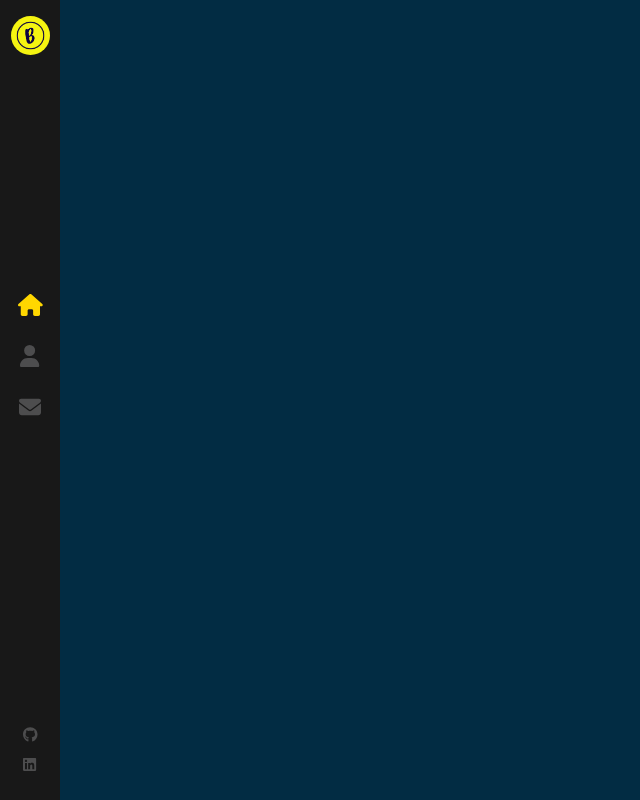
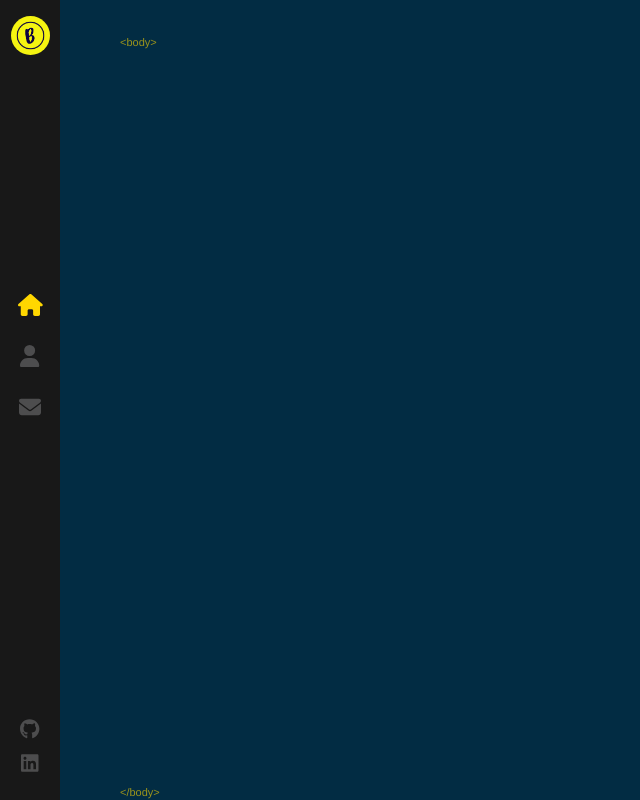
Before and after one commit to bryanmej/portfolio-animation, a React (Create React App) app: page / in a window 1280 px wide. Shown: the whole page, without its empty margins (0-640 px from the left). Built offline with nearby package versions, Linux system fonts and the light colour scheme.

Commit message:
worked on layout

```diff
--- a/src/App.js
+++ b/src/App.js
@@ -1,11 +1,13 @@
 import "./App.scss";
 import { Route, Routes } from "react-router-dom";
 import HomePage from "./components/Homepage/HomePage";
+import Layout from "./components/Layout/Layout";
 
 function App() {
   return (
     <Routes>
-      <Route path="/" element={<HomePage />} />
+      <Route path="/" element={<Layout />} />
+      <Route path="index" element={<HomePage />} />
     </Routes>
   );
 }
--- a/src/components/Layout/Layout.js
+++ b/src/components/Layout/Layout.js
@@ -1,10 +1,16 @@
 import React from "react";
 import { Outlet } from "react-router-dom";
 import "./Layout.scss";
+import SideBar from "../Sidebar/SideBar";
 
 const Layout = () => (
-  <div>
-    <Outlet />
+  <div className="App">
+    <SideBar />
+    <div className="page">
+      <span className="tags top-tags">&lt;body&gt;</span>
+      <Outlet />
+      <span className="tags bottom-tags">&lt;/body&gt;</span>
+    </div>
   </div>
 );
 
--- a/src/components/Layout/Layout.scss
+++ b/src/components/Layout/Layout.scss
@@ -0,0 +1,19 @@
+.page {
+  width: 100%;
+  height: 100%;
+  position: absolute;
+}
+
+.top-tags {
+  bottom: auto;
+  top: 35px;
+}
+
+.tags {
+  color: #ffd700;
+  opacity: 0.6;
+  position: absolute;
+  bottom: 0;
+  left: 120px;
+  font-size: 18;
+}
--- a/src/components/Sidebar/SideBar.scss
+++ b/src/components/Sidebar/SideBar.scss
@@ -109,7 +109,7 @@
             a{
                 padding: 7px 0;
                 display: block;
-                font-size: 15px;
+                font-size: 20px;
                 line-height: 16px;
 
                 &:hover svg {
```
